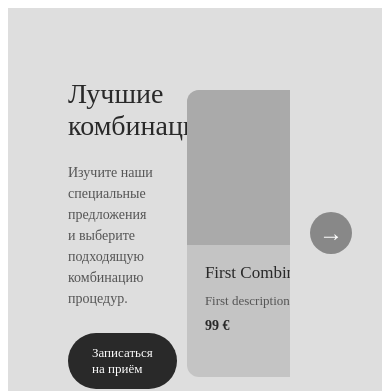
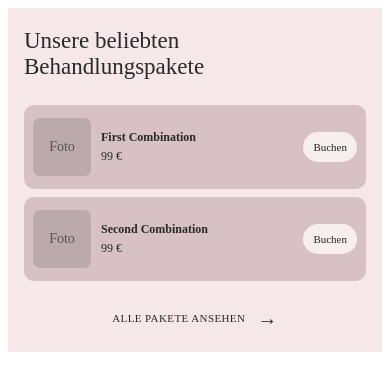
Before and after one commit to AnatoliPanas/alexandrit_haus, an Astro site: page / in a window 390 px wide. Shown: the top 391 px of the page. Built offline with nearby package versions, Linux system fonts and the light colour scheme; Astro itself is replaced by a stand-in of ours.

Commit message:
add MobileVersion

```diff
--- a/src/components/CombinationOffers.astro
+++ b/src/components/CombinationOffers.astro
@@ -16,17 +16,25 @@ const offers = [
 ];
 ---
 
-<section class="combination-offers">
+<section class="combination-offers" id="offers">
   <div class="offers-intro">
-    <h2>Лучшие комбинации</h2>
+    <h2>Unsere beliebten Behandlungspakete</h2>
+
     <p>
-      Изучите наши специальные предложения и выберите подходящую комбинацию
-      процедур.
+      Entdecken Sie unsere beliebtesten Kombinationen und finden Sie Ihr
+      passendes Angebot.
     </p>
-    <a href="#booking" class="offers-button">
-      Записаться на приём
+
+    <a
+      href="https://alexandrithaus.sviigo.site"
+      target="_blank"
+      rel="noopener noreferrer"
+      class="offers-button"
+    >
+      Jetzt buchen
     </a>
   </div>
+
   <div class="offers-content">
     <div class="offers-list">
       {offers.map((offer) => (
@@ -34,25 +42,40 @@ const offers = [
           <div class="offer-image">
             <span>Foto</span>
           </div>
+
           <div class="offer-info">
             <h3>{offer.title}</h3>
             <p>{offer.description}</p>
             <span class="offer-price">{offer.price}</span>
           </div>
+
           <a
-            href="#booking"
+            href="https://alexandrithaus.sviigo.site"
+            target="_blank"
+            rel="noopener noreferrer"
             class="offer-arrow"
-            aria-label={`Mehr über ${offer.title}`}
+            aria-label={`Paket ${offer.title} buchen`}
           >
-            →
+            <span class="desktop-arrow">→</span>
+            <span class="mobile-booking">Buchen</span>
           </a>
         </article>
       ))}
     </div>
-    <button class="offers-next" aria-label="Weitere Angebote">
+
+    <button class="offers-next" type="button" aria-label="Weitere Angebote">
       →
     </button>
   </div>
+
+  <a
+    href="https://alexandrithaus.sviigo.site"
+    target="_blank"
+    rel="noopener noreferrer"
+    class="offers-all"
+  >
+    ALLE PAKETE ANSEHEN <span aria-hidden="true">→</span>
+  </a>
 </section>
 <style>
   .combination-offers {
@@ -227,4 +250,170 @@ const offers = [
     font-size: 24px;
     cursor: pointer;
   }
+
+  /* HIDDEN ON DESKTOP */
+
+  .offers-all,
+  .mobile-booking {
+    display: none;
+  }
+
+  /* MOBILE VERSION */
+
+  @media (max-width: 600px) {
+    .combination-offers {
+      width: 100%;
+      height: auto;
+      max-width: 100%;
+
+      padding: 20px 16px;
+      margin: 0;
+
+      display: flex;
+      flex-direction: column;
+      gap: 14px;
+
+      background: #f6e7e9;
+    }
+
+    /* HEADER */
+
+    .offers-intro {
+      width: 100%;
+      max-width: 100%;
+    }
+
+    .offers-intro h2 {
+      max-width: 250px;
+      margin: 0 0 10px;
+
+      font-size: 23px;
+      font-weight: 500;
+      line-height: 1.15;
+    }
+
+    .offers-intro p,
+    .offers-button {
+      display: none;
+    }
+
+    /* CARDS */
+
+    .offers-content {
+      display: block;
+      width: 100%;
+    }
+
+    .offers-list {
+      display: flex;
+      flex-direction: column;
+      gap: 8px;
+
+      width: 100%;
+      overflow: visible;
+    }
+
+    .offer-card {
+      position: relative;
+
+      display: grid;
+      grid-template-columns: 58px minmax(0, 1fr) auto;
+      align-items: center;
+      gap: 10px;
+
+      width: 100%;
+      height: 84px;
+      min-height: 84px;
+      flex: none;
+
+      padding: 9px;
+      box-sizing: border-box;
+
+      border-radius: 10px;
+      background: #d8c1c4;
+    }
+
+    .offer-image {
+      width: 58px;
+      height: 58px;
+
+      border-radius: 7px;
+      background: #bca9ad;
+    }
+
+    .offer-info {
+      min-width: 0;
+      padding: 0;
+      gap: 3px;
+    }
+
+    .offer-info h3 {
+      margin: 0;
+      font-size: 12px;
+      font-weight: 600;
+      line-height: 1.3;
+    }
+
+    .offer-info p {
+      display: none;
+    }
+
+    .offer-price {
+      font-size: 12px;
+      font-weight: 500;
+    }
+
+    /* BOOKING BUTTON */
+
+    .offer-arrow {
+      position: static;
+
+      width: auto;
+      height: 30px;
+      padding: 0 10px;
+
+      border-radius: 20px;
+      background: #f7eeee;
+      color: #292929;
+
+      font-size: 11px;
+      white-space: nowrap;
+    }
+
+    .desktop-arrow {
+      display: none;
+    }
+
+    .mobile-booking {
+      display: inline;
+    }
+
+    /* HIDE DESKTOP NEXT BUTTON */
+
+    .offers-next {
+      display: none;
+    }
+
+    /* ALL PACKAGES */
+
+    .offers-all {
+      display: flex;
+      align-items: center;
+      justify-content: center;
+      gap: 12px;
+
+      width: 100%;
+      padding: 12px 0 2px;
+
+      color: #292929;
+      font-size: 11px;
+      font-weight: 500;
+      letter-spacing: 0.4px;
+      text-decoration: none;
+    }
+
+    .offers-all span {
+      font-size: 20px;
+    }
+  }
 </style>
```
